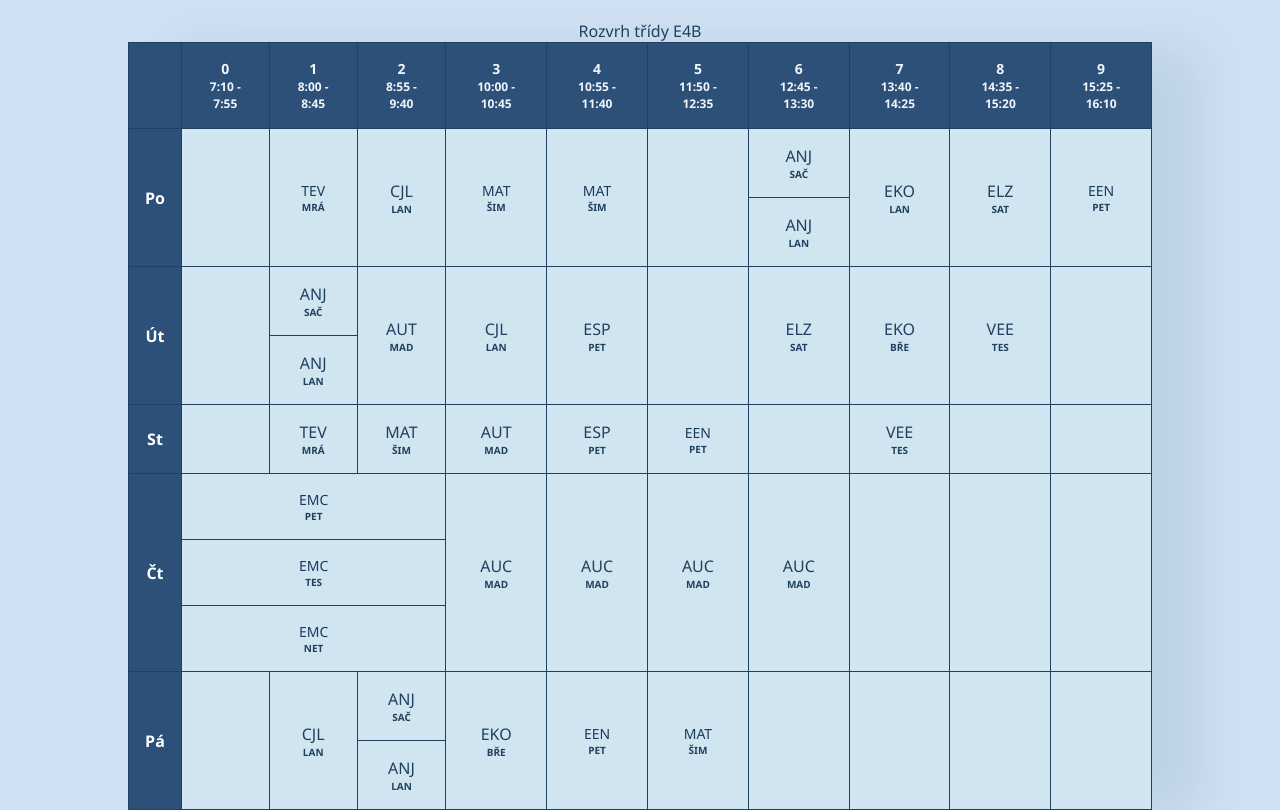
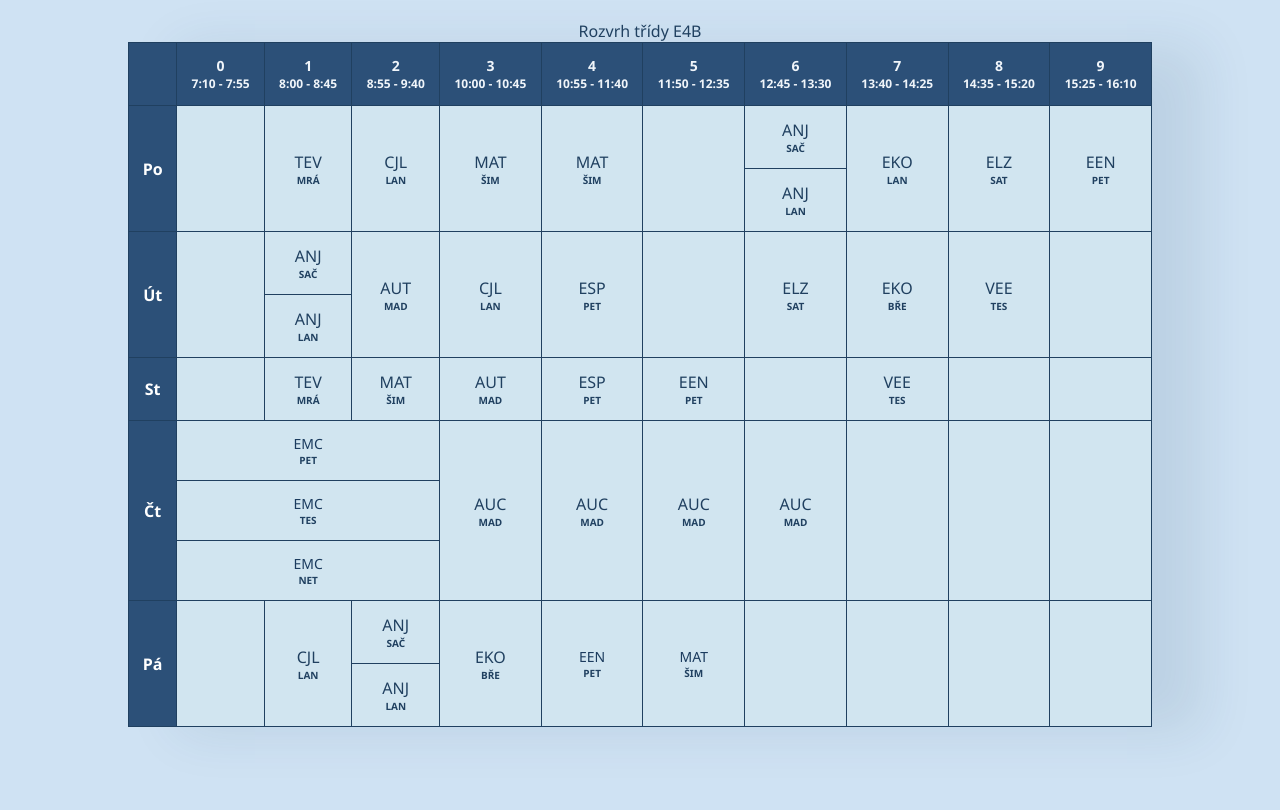
Before and after one commit to pslib-cz/2023-p2a-web-html-table-rozvrh-FilipHudec, a plain HTML site: page index.html in a window 1280 px wide. Drawn offline with Linux system fonts and the light colour scheme.

Commit message:
dalsi zmeny ;)

```diff
--- a/index.html
+++ b/index.html
@@ -31,15 +31,15 @@
           <tr>
             <th rowspan="2">Po</th>
             <td rowspan="2"></td>
-            <td rowspan="2"><div class="subject-cell">TEV<span class="teacher-name">MRÁ</span></div></td>
+            <td rowspan="2">TEV<span class="teacher-name">MRÁ</span></td>
             <td rowspan="2">CJL<span class="teacher-name">LAN</span></td>
-            <td rowspan="2"><div class="subject-cell">MAT<span class="teacher-name">ŠIM</span></div></td>
-            <td rowspan="2"><div class="subject-cell">MAT<span class="teacher-name">ŠIM</span></div></td>
+            <td rowspan="2">MAT<span class="teacher-name">ŠIM</span></td>
+            <td rowspan="2">MAT<span class="teacher-name">ŠIM</span></td>
             <td rowspan="2"></td>
             <td>ANJ<span class="teacher-name">SAČ</span></td>
             <td rowspan="2">EKO<span class="teacher-name">LAN</span></td>
             <td rowspan="2">ELZ<span class="teacher-name">SAT</span></td>
-            <td rowspan="2"><div class="subject-cell">EEN<span class="teacher-name">PET</span></div></td>
+            <td rowspan="2">EEN<span class="teacher-name">PET</span></td>
           </tr>
           <tr>
             <td>ANJ<span class="teacher-name">LAN</span></td>
@@ -67,7 +67,7 @@
             <td rowspan="2">MAT<span class="teacher-name">ŠIM</span></td>
             <td rowspan="2">AUT<span class="teacher-name">MAD</span></td>
             <td rowspan="2">ESP<span class="teacher-name">PET</span></td>
-            <td rowspan="2"><div class="subject-cell">EEN<span class="teacher-name">PET</span></div></td>
+            <td rowspan="2">EEN<span class="teacher-name">PET</span></td>
             <td rowspan="2"></td>
             <td rowspan="2">VEE<span class="teacher-name">TES</span></td>
             <td rowspan="2"></td>
--- a/main.css
+++ b/main.css
@@ -17,12 +17,11 @@ table {
     border-collapse: collapse;
     box-shadow: 50px 5px 50px rgba(32, 64, 96, 0.1);
     background-color: #f0f5fa;
-    overflow: hidden;
 }
 
 th, td {
     border: 1px solid #204060;
-    padding: 16px;
+    padding: 13px;
     text-align: center;
 }
 
```
